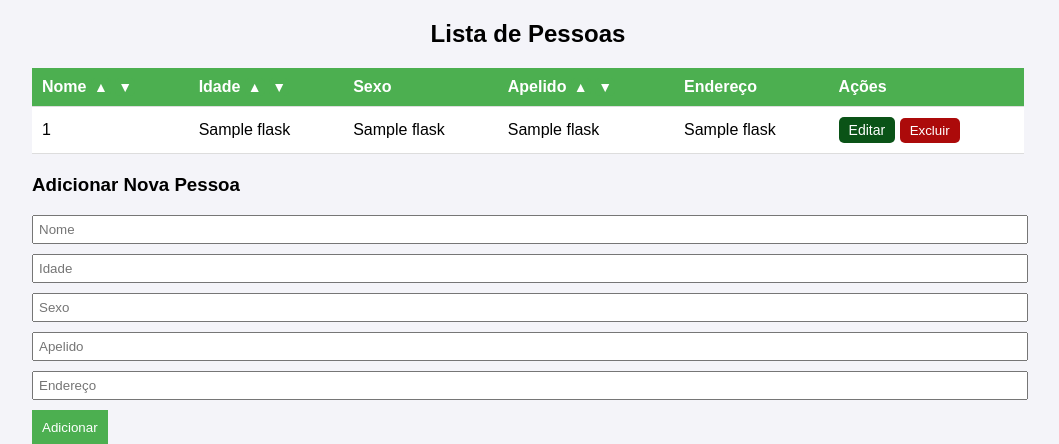
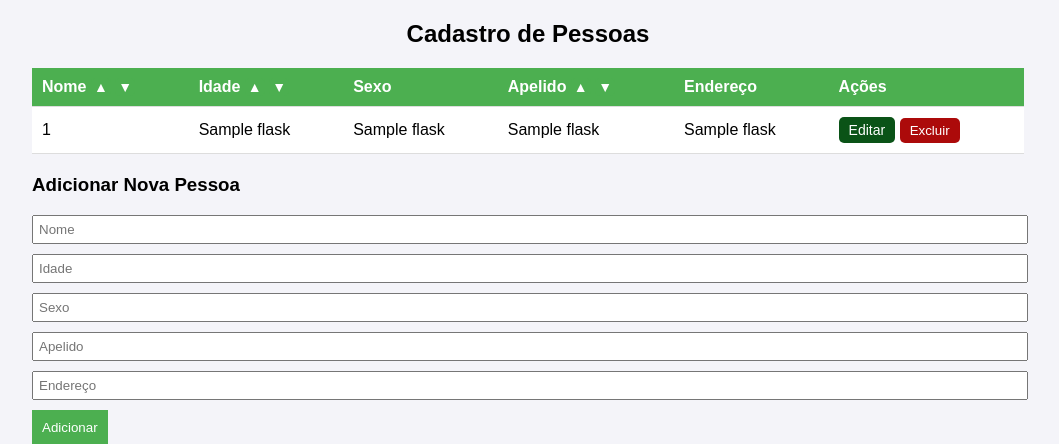
Before and after one commit to eduardoocarneiro/python_postgres, a Flask app: page / in a window 1280 px wide. Shown: the top 444 px of the page, without its empty margins (112-1171 px from the left). Run offline with Flask 3, Linux system fonts and the light colour scheme; a database or web service that is not in the repository returns one stand-in record (values such as "Sample title"); some libraries are stand-ins or nearby versions.

Commit message:
Ajuste de documentação

```diff
--- a/templates/pessoas.html
+++ b/templates/pessoas.html
@@ -127,7 +127,7 @@
 
 <body>
 
-    <h2>Lista de Pessoas</h2>
+    <h2>Cadastro de Pessoas</h2>
 
     <table id="pessoas-table">
         <thead>
```
Also changed, not shown: README.md.
